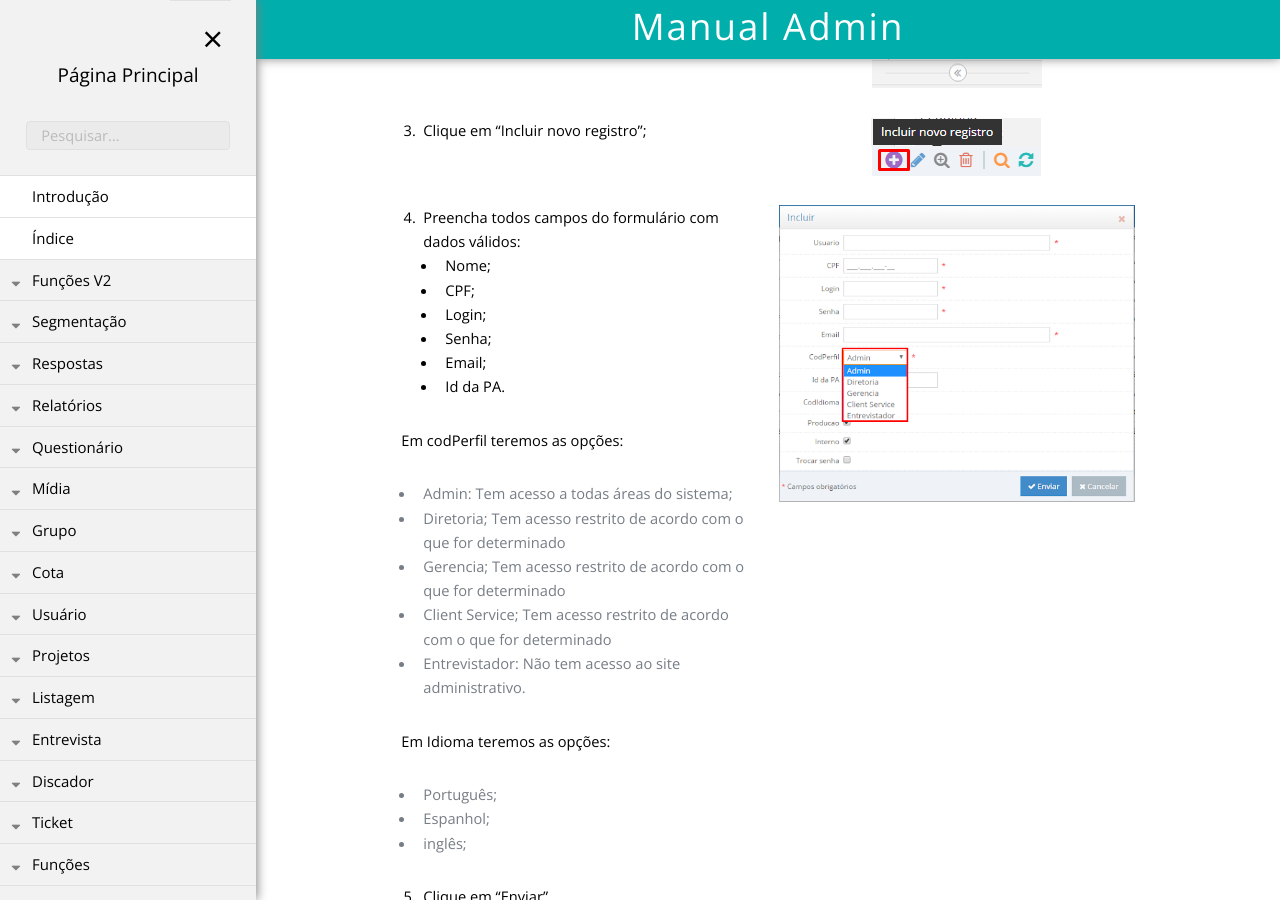
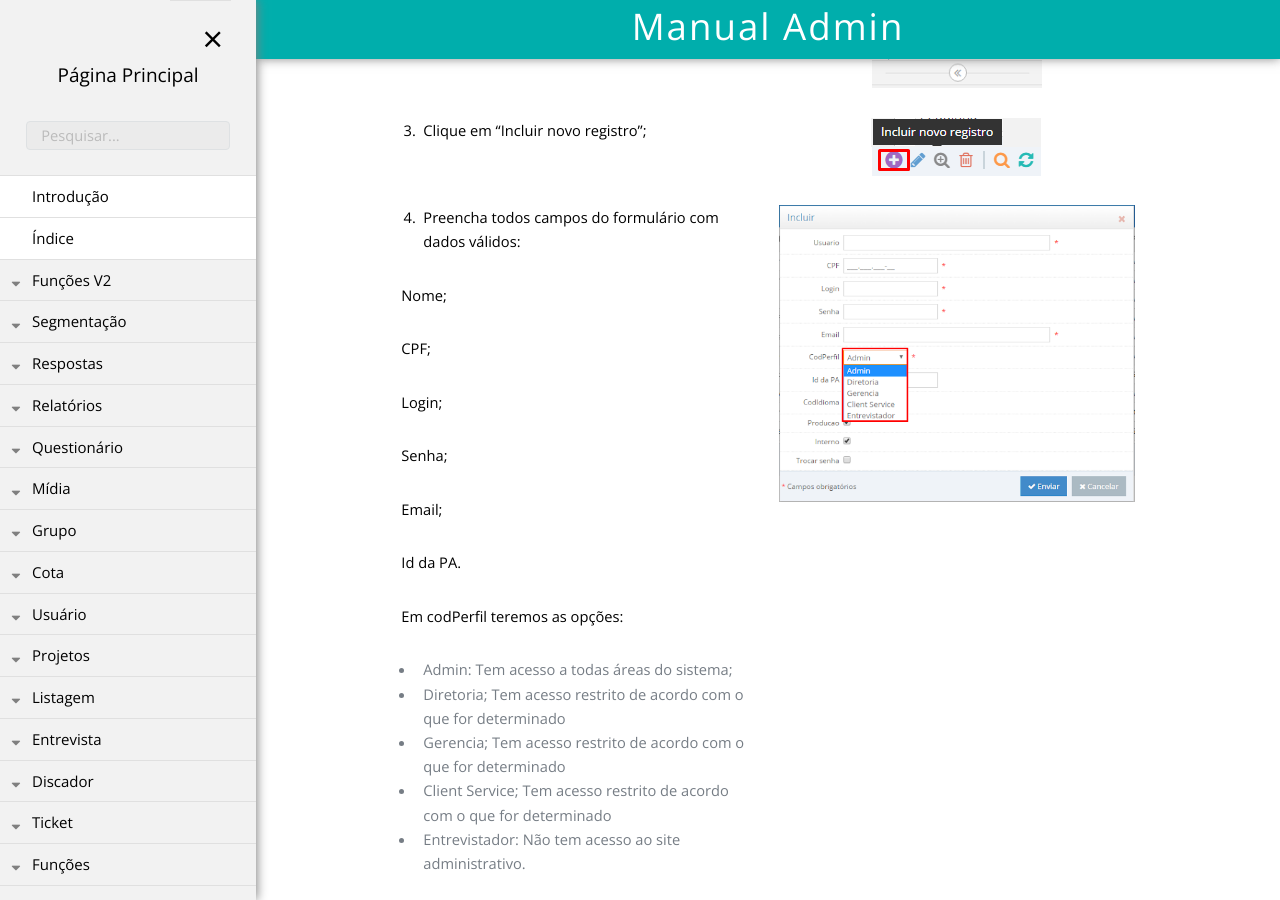
Before and after one commit to rogerio-figueiredo-hsr/hsrtechonline.github.io, a Jekyll site: the page built from _posts/2018-06-15-cadastro-usuario.md, in a window 1280 px wide and 900 px high, scrolled down 377 px. Built offline with Jekyll 4.4.1, drawn with Linux system fonts in a browser that asks for light colours.

Commit message:
Alterei o ítem 4
4. Preencha todos campos do formulário com dados válidos:

  Nome;

  CPF;

  Login;

  Senha;

  Email;

  Id da PA.

```diff
--- a/_posts/2018-06-15-cadastro-usuario.md
+++ b/_posts/2018-06-15-cadastro-usuario.md
@@ -32,12 +32,18 @@ pasta: "Usuarios"
 <div class="6u 12u$(small)" markdown="1">
 {:start="4"}
 4. Preencha todos campos do formulário com dados válidos:
-- Nome;
-- CPF;
-- Login;
-- Senha;
-- Email;
-- Id da PA.
+
+  Nome;
+
+  CPF;
+
+  Login;
+
+  Senha;
+
+  Email;
+
+  Id da PA.
 
 Em codPerfil teremos as opções:
 
```
